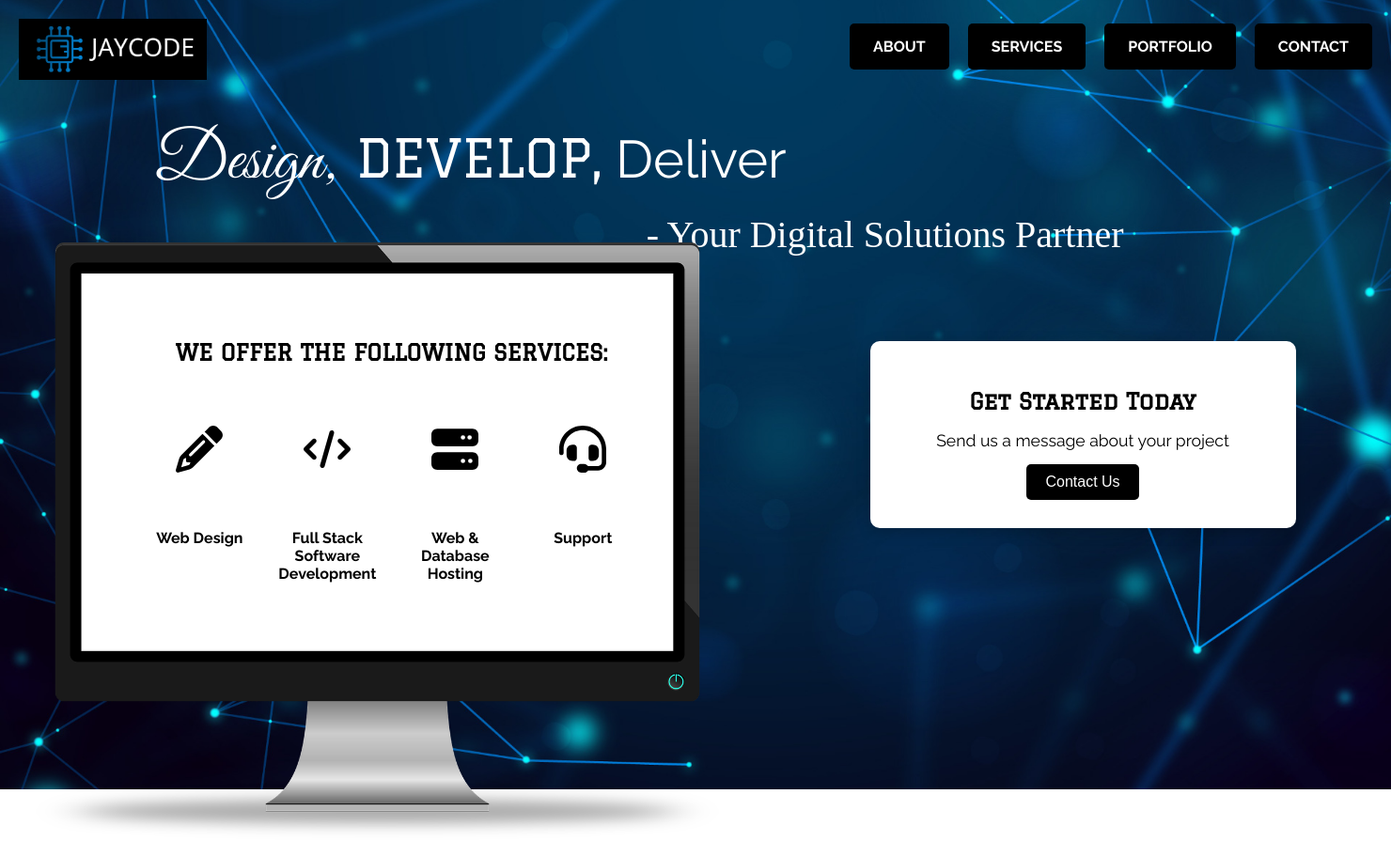
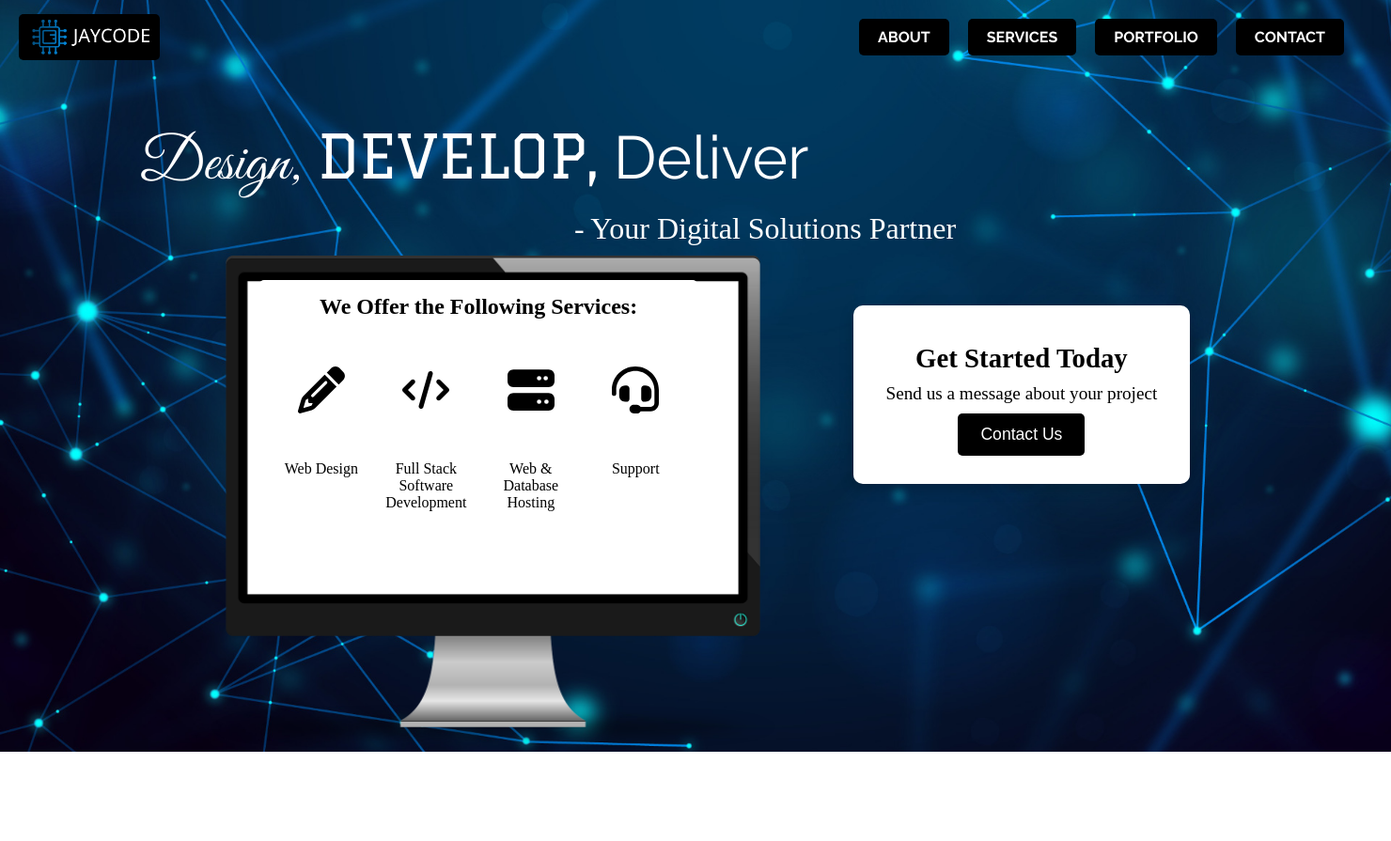
Before and after one commit to Jaycode88/Jaycode, a Flask app: page / in a window 1480 px wide. Shown: the whole page at 94% size. After the commit the page ends 800 px from the top, so only its background shows below. Run offline with Flask 3, Linux system fonts and the light colour scheme.

Commit message:
Hero section styled from max to 768px

```diff
--- a/static/css/style.css
+++ b/static/css/style.css
@@ -1,58 +1,67 @@
 @import url('https://fonts.googleapis.com/css2?family=Graduate&family=Great+Vibes&family=Raleway:ital,wght@0,100..900;1,100..900&family=Roboto:ital,wght@0,100..900;1,100..900&display=swap');
 
 /* General Styles */
+* {
+    box-sizing: border-box;
+    margin: 0;
+    padding: 0;
+}
+
 body {
     margin: 0;
     color: white;
+    scroll-behavior: smooth;
+    overflow-x: hidden;
 }
 
 /* fonts */
 .great-vibes {
     font-family: "Great Vibes", serif;
     font-weight: 400;
-    font-style: normal;
 }
 
 .graduate {
     font-family: "Graduate", serif;
     font-weight: 400;
-    font-style: normal;
 }
 
 .roboto {
     font-family: "Roboto", serif;
-    font-optical-sizing: auto;
     font-weight: 400;
-    font-style: normal;
-    font-variation-settings:
-        "wdth" 100;
 }
 
 .raleway {
     font-family: "Raleway", serif;
-    font-optical-sizing: auto;
     font-weight: 400;
-    font-style: normal;
+}
+
+.larger-font {
+    font-size: 4rem;
 }
 
 /* Hero Section */
 #hero {
+    background-image: url('/static/images/hero-bg.jpg');
     background-size: cover;
     background-position: center;
     height: 100vh;
     display: grid;
-    grid-template-columns: 1fr 1fr;
     grid-template-rows: auto 1fr auto;
-    padding: 20px;
+    /* Adjust grid rows for balance */
+    align-items: start;
+    /* Align items closer to the top */
+    padding: 0;
+    /* Remove vertical padding */
 }
 
 /* Logo */
 .logo img {
     position: absolute;
-    top: 20px;
+    top: 15px;
+    /* Reduced space from the top */
     left: 20px;
-    width: 200px;
-    /* Increased size */
+    width: 150px;
+    border-radius: 5px;
 }
 
 /* Navbar */
@@ -61,17 +70,17 @@ body {
     display: flex;
     gap: 20px;
     position: absolute;
-    top: 40px;
-    right: 20px;
+    top: 30px;
+    /* Same as logo */
+    right: 50px;
     margin: 0;
-    padding: 0;
 }
 
 .navbar ul li a {
     color: white;
     text-decoration: none;
     background-color: black;
-    padding: 15px 25px;
+    padding: 10px 20px;
     border-radius: 5px;
     transition: background 0.3s ease;
     font-family: "Raleway", sans-serif;
@@ -83,39 +92,26 @@ body {
     background-color: #444;
 }
 
-/* Tagline */
 .tagline {
-    grid-column: span 2;
     text-align: left;
-    /* Align the tagline to the left */
     margin-left: 10%;
-    /* Adjust horizontal positioning */
-    margin-top: 100px;
-    /* Push it down slightly */
-}
-
-.larger-font {
-    font-size: 4.5rem !important;
+    /* Reduced top margin */
+    margin-bottom: 0;
+    /* No extra space below */
 }
 
 .tagline h1 {
-    font-size: 3.5rem;
+    font-size: clamp(2rem, 5vw, 4rem);
     font-weight: bold;
     margin: 10px 0;
     line-height: 1.2;
-    /* Slightly reduce line spacing */
-}
-
-.tagline h1 span {
-    color: white;
 }
 
 .tagline p {
-    font-size: 2.5rem;
+    font-size: clamp(1rem, 3vw, 2rem);
     margin-top: 10px;
     text-align: center;
-    margin-left: 20%;
-    /* Adjust horizontal positioning */
+    margin-bottom: 10px;
 }
 
 /* Services Monitor Section */
@@ -123,18 +119,21 @@ body {
     display: flex;
     justify-content: space-between;
     align-items: flex-start;
-    /* Space below tagline */
-    padding: 0 5%;
+    gap: 20px;
+    padding-left: max(5%, 10px);
+    padding-right: max(5%, 10px);
+    width: 100%;
+    max-width: 1200px;
+    margin: 0 auto;
 }
 
 /* Monitor Container */
 .monitor-container {
+    flex: 2.5;
+    /* Adjusted to take slightly less space */
     position: relative;
-    width: 800px;
-    height: auto;
-    margin-left: -5%;
-    margin-top: -55px;
-    /* Slightly pull up closer to tagline */
+    max-width: 800px;
+    width: 100%;
 }
 
 .monitor-image {
@@ -143,99 +142,91 @@ body {
     display: block;
 }
 
-/* Services Overlay (Content on Monitor) */
 .services-overlay {
     position: absolute;
-    top: 10%;
-    /* Position services inside the monitor */
-    left: 15%;
-    width: 70%;
+    top: 5%;
+    left: 10%;
+    /* Moved slightly to the left */
+    width: 75%;
+    /* Adjusts to maintain inner dimensions */
     color: black;
     background: white;
     padding: 15px;
     border-radius: 5px;
-    font-family: "Raleway", sans-serif;
+    z-index: 2;
+    overflow: hidden;
 }
 
 .services-overlay h3 {
-    font-size: 1.5rem;
-    text-transform: uppercase;
-    margin-bottom: 15px;
-    font-family: "Graduate", sans-serif;
+    font-size: clamp(1rem, 2vw, 1.5rem);
+    text-align: center;
+    margin-bottom: 100px;
+}
+
+.services-grid {
+    display: grid;
+    grid-template-columns: repeat(4, 1fr);
+    /* Maintain 4 columns by default */
+    gap: 15px;
     text-align: center;
 }
 
-/* Services Grid */
-.services-grid {
-    display: grid;
-    grid-template-columns: repeat(4, 1fr);
-    /* 4 equal columns */
-    gap: 20px;
-    /* Spacing between items */
-    text-align: center;
-    /* Center align each item */
-}
-
-/* Individual Service Item */
 .service-item {
     display: flex;
     flex-direction: column;
-    /* Stack icon and text vertically */
     align-items: center;
     font-size: 0.9rem;
 }
 
 .service-item img {
-    margin-top: 50px;
     width: 50px;
-    /* Size for icons */
     height: 50px;
-    margin-bottom: 10px;
-    /* Space between icon and text */
 }
 
 .service-item p {
-    margin: 0;
     margin-top: 50px;
-    font-size: 1rem;
-    font-family: "Raleway", sans-serif;
-    font-weight: bold;
+    font-size: 1.5rem;
 }
 
 /* CTA Box */
 .cta-box {
+    flex: 1.2;
+    /* Slightly increased space allocation */
     background: white;
     color: black;
     padding: 30px;
+    /* Increased padding for larger size */
     text-align: center;
     border-radius: 10px;
     box-shadow: 0 4px 15px rgba(0, 0, 0, 0.2);
-    width: 420px;
-    margin-top: 50px;
-    /* Align with the monitor */
-    margin-left: 150px;
-    /* Spacing from the monitor */
-    font-family: "Raleway", sans-serif;
+    width: 100%;
+    max-width: 650px;
+    /* Increased maximum width */
+    margin-left: 5%;
+    /* Keeps the same position to the right */
+    margin-top: 5%;
+    /* Reduced top margin to align better */
 }
 
 .cta-box h2 {
-    font-size: 1.5rem;
+    font-size: 1.8rem;
     margin-bottom: 10px;
-    font-family: "Graduate", sans-serif;
+    margin-top: 10px;
 }
 
 .cta-box p {
-    font-size: 1.1rem;
-    margin-bottom: 15px;
+    font-size: 1.2rem;
+    margin-bottom: 10px;
+    margin-top: 10px;
 }
 
 .cta-box button {
     background-color: black;
     color: white;
-    padding: 10px 20px;
+    padding: 12px 24px;
     border: none;
     border-radius: 5px;
-    font-size: 1rem;
+    font-size: 1.1rem;
     cursor: pointer;
     transition: all 0.3s ease;
 }
@@ -243,3 +234,86 @@ body {
 .cta-box button:hover {
     background-color: #444;
 }
+
+/* Media Queries */
+@media (min-width: 1450px) {
+    .services-grid {
+        gap: 10px;
+    }
+
+    .service-item p {
+        font-size: 1rem;
+    }
+
+    .services-overlay h3 {
+        margin-bottom: 50px;
+    }
+
+}
+
+@media (max-width: 1200px) {
+    .services-overlay h3 {
+        margin-bottom: 50px;
+    }
+}
+
+@media (max-width: 1100px) {
+    .services-overlay p {
+        font-size: 1rem;
+    }
+}
+
+@media (min-width: 768px) and (max-width: 1200px) {
+    #hero {
+        grid-template-rows: auto auto auto;
+        /* Use explicit rows to avoid stretching */
+        align-items: flex-start;
+        /* Ensures tagline stays near the top */
+    }
+
+    .tagline {
+        margin-top: 15px;
+        /* Reduce space above the tagline */
+    }
+
+    .navbar ul {
+        top: 20px;
+        /* Bring navbar closer to the top */
+    }
+}
+
+@media (min-width: 768px) and (max-width: 915px) {
+    .services-overlay {
+        width: 80%;
+    }
+
+    .services-overlay h3 {
+        margin-bottom: 25px;
+    }
+
+    .services-overlay p {
+        margin-top: 10px;
+    }
+}
+
+@media (min-width: 768px) and (max-width: 915px) {
+    .cta-box {
+        margin-top: 10px;
+    }
+}
+
+@media (max-width: 768px) {
+    #hero {
+        grid-template-columns: 1fr;
+        grid-template-rows: auto auto auto;
+    }
+
+    .tagline {
+        text-align: center;
+        margin-left: 0;
+    }
+
+    .services-monitor {
+        flex-direction: column;
+    }
+}
--- a/templates/index.html
+++ b/templates/index.html
@@ -7,7 +7,7 @@
     <title>Jaycode</title>
 </head>
 <body>
-    <section id="hero" style="background-image: url('/static/images/hero-bg.jpg');">
+    <section id="hero">
         <!-- Logo -->
         <div class="logo">
             <img src="/static/images/Jaycode-logo.png" alt="JayCode Logo">
@@ -25,7 +25,11 @@
 
         <!-- Tagline and Headline -->
         <div class="tagline">
-            <h1><span class="great-vibes larger-font">Design,</span><span class="graduate"> DEVELOP,</span><span class="raleway"> Deliver</span></h1>
+            <h1>
+                <span class="great-vibes larger-font">Design,</span>
+                <span class="graduate"> DEVELOP,</span>
+                <span class="raleway"> Deliver</span>
+            </h1>
             <p> - Your Digital Solutions Partner</p>
         </div>
 
@@ -62,6 +66,5 @@
             </div>
         </div>
     </section>
-
 </body>
 </html>
```
